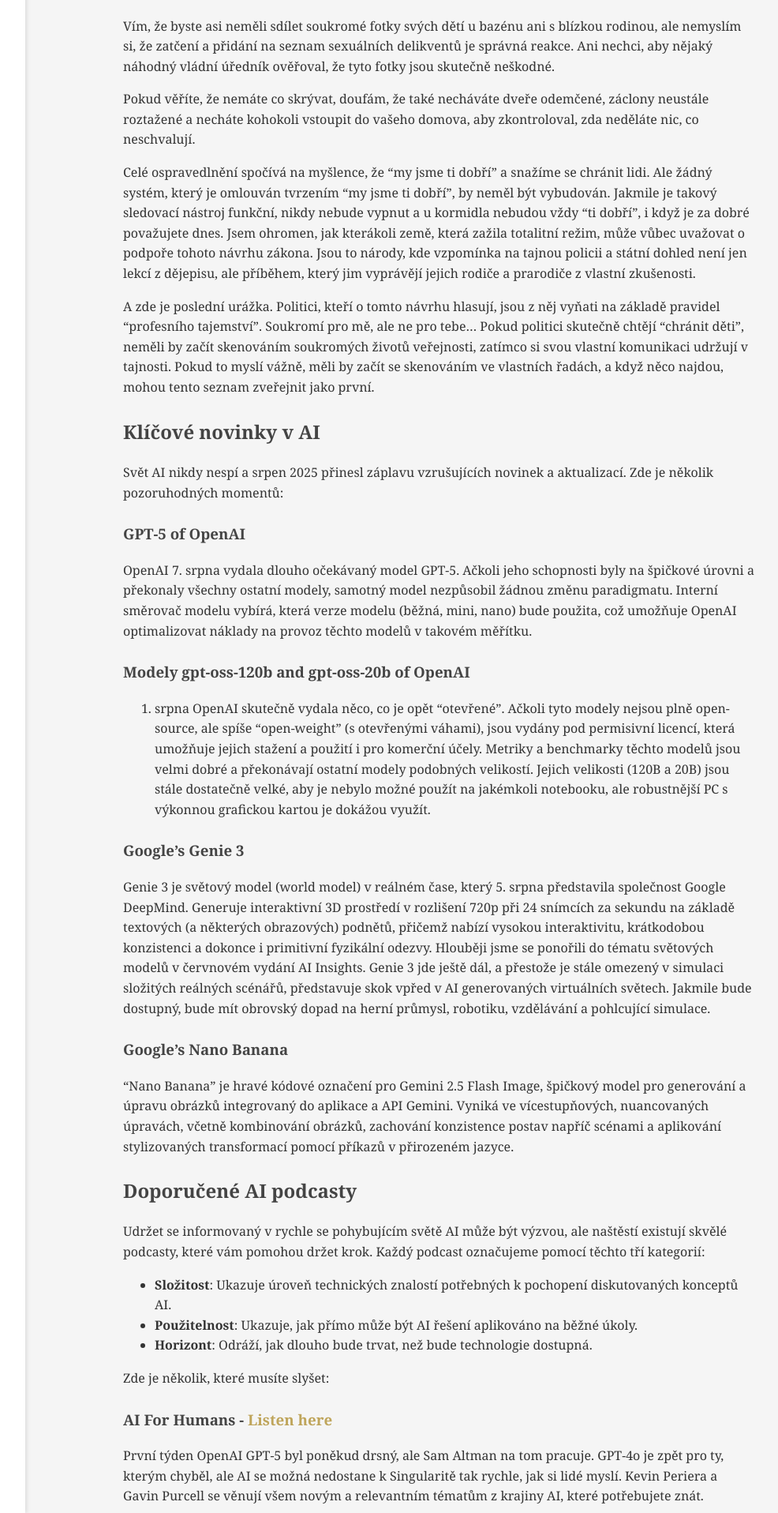
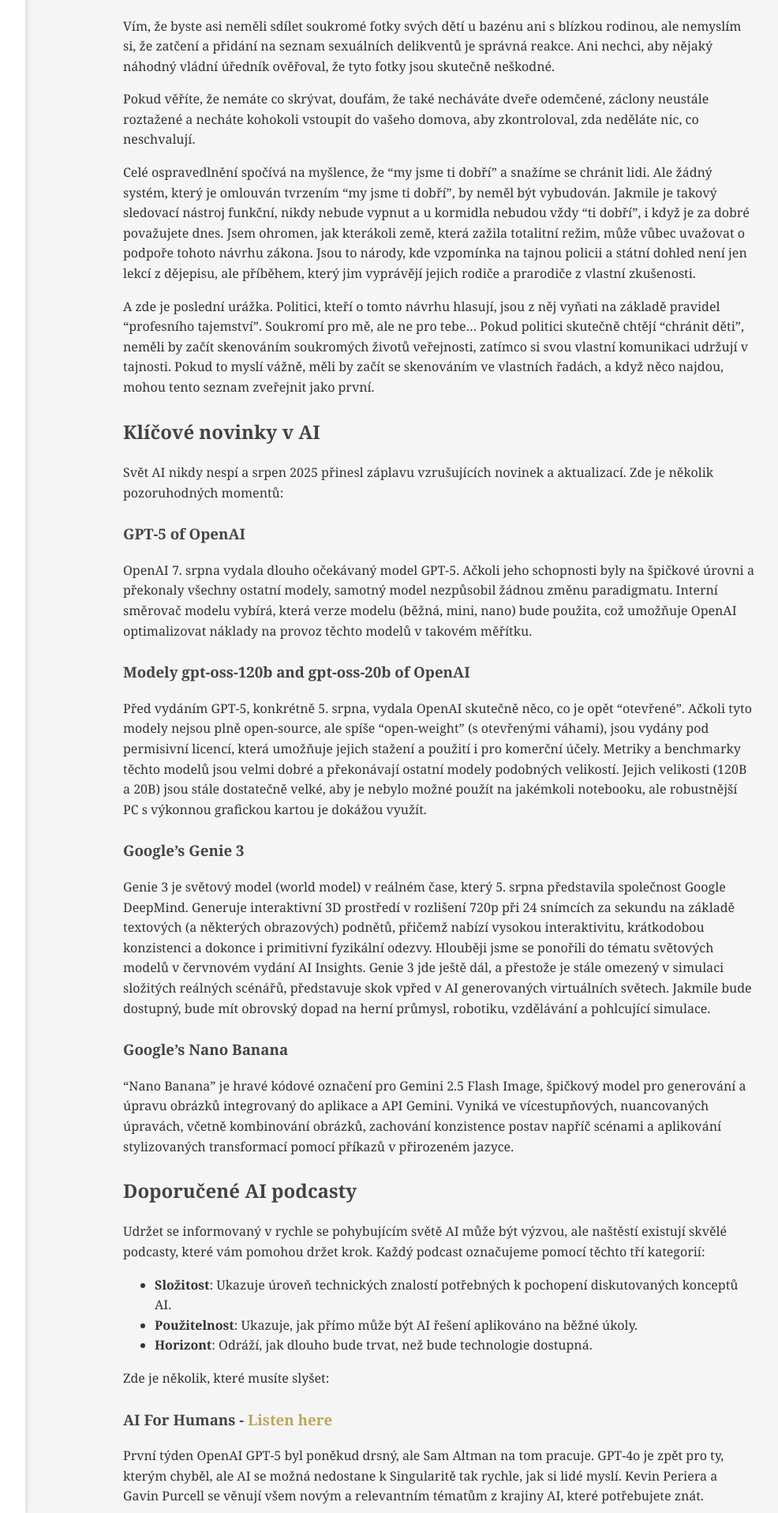
Before and after one commit to HAL41/HAL41.github.io, a Jekyll site: the page built from _ai_insights/2025-08-CZ.md, in a window 1280 px wide. Shown: the part 3084-5000 px from the top of the page at 79% size, without its empty margins (184-1170 px from the left). Built offline with Jekyll 4.4.1, drawn with Linux system fonts in a browser that asks for light colours.

Commit message:
Update from AI-Insights

```diff
--- a/_ai_insights/2025-08-CZ.md
+++ b/_ai_insights/2025-08-CZ.md
@@ -60,7 +60,7 @@ Svět AI nikdy nespí a srpen 2025 přinesl záplavu vzrušujících novinek a a
 OpenAI 7. srpna vydala dlouho očekávaný model GPT-5. Ačkoli jeho schopnosti byly na špičkové úrovni a překonaly všechny ostatní modely, samotný model nezpůsobil žádnou změnu paradigmatu. Interní směrovač modelu vybírá, která verze modelu (běžná, mini, nano) bude použita, což umožňuje OpenAI optimalizovat náklady na provoz těchto modelů v takovém měřítku.
 
 ### Modely gpt-oss-120b and gpt-oss-20b of OpenAI
-5. srpna OpenAI skutečně vydala něco, co je opět "otevřené". Ačkoli tyto modely nejsou plně open-source, ale spíše "open-weight" (s otevřenými váhami), jsou vydány pod permisivní licencí, která umožňuje jejich stažení a použití i pro komerční účely. Metriky a benchmarky těchto modelů jsou velmi dobré a překonávají ostatní modely podobných velikostí. Jejich velikosti (120B a 20B) jsou stále dostatečně velké, aby je nebylo možné použít na jakémkoli notebooku, ale robustnější PC s výkonnou grafickou kartou je dokážou využít.
+Před vydáním GPT-5, konkrétně 5. srpna, vydala OpenAI skutečně něco, co je opět "otevřené". Ačkoli tyto modely nejsou plně open-source, ale spíše "open-weight" (s otevřenými váhami), jsou vydány pod permisivní licencí, která umožňuje jejich stažení a použití i pro komerční účely. Metriky a benchmarky těchto modelů jsou velmi dobré a překonávají ostatní modely podobných velikostí. Jejich velikosti (120B a 20B) jsou stále dostatečně velké, aby je nebylo možné použít na jakémkoli notebooku, ale robustnější PC s výkonnou grafickou kartou je dokážou využít.
 
 ### Google's Genie 3
 Genie 3 je světový model (world model) v reálném čase, který 5. srpna představila společnost Google DeepMind. Generuje interaktivní 3D prostředí v rozlišení 720p při 24 snímcích za sekundu na základě textových (a některých obrazových) podnětů, přičemž nabízí vysokou interaktivitu, krátkodobou konzistenci a dokonce i primitivní fyzikální odezvy. Hlouběji jsme se ponořili do tématu světových modelů v červnovém vydání AI Insights. Genie 3 jde ještě dál, a přestože je stále omezený v simulaci složitých reálných scénářů, představuje skok vpřed v AI generovaných virtuálních světech. Jakmile bude dostupný, bude mít obrovský dopad na herní průmysl, robotiku, vzdělávání a pohlcující simulace.
```
Also changed, not shown: AI-Insights/README.md (+1 -1 lines).
